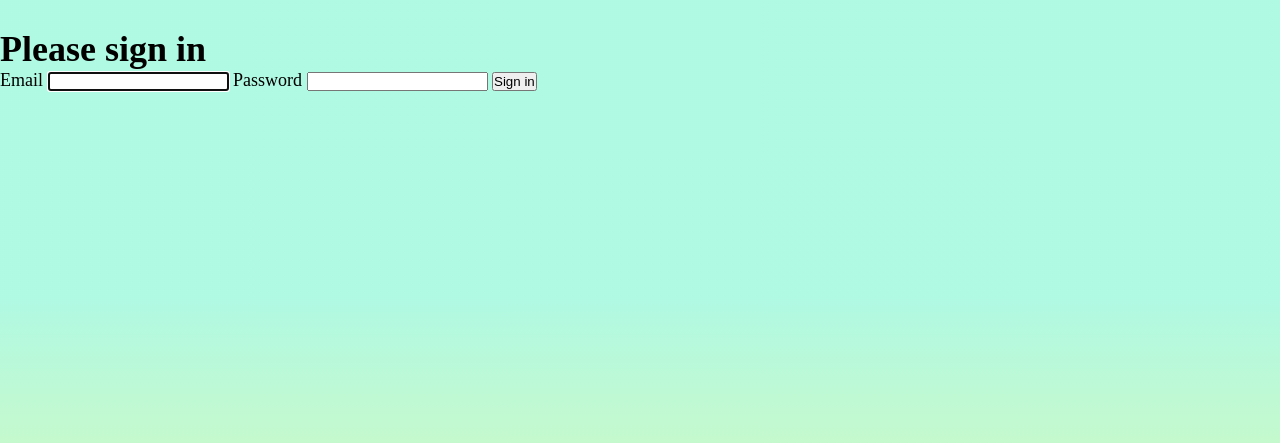
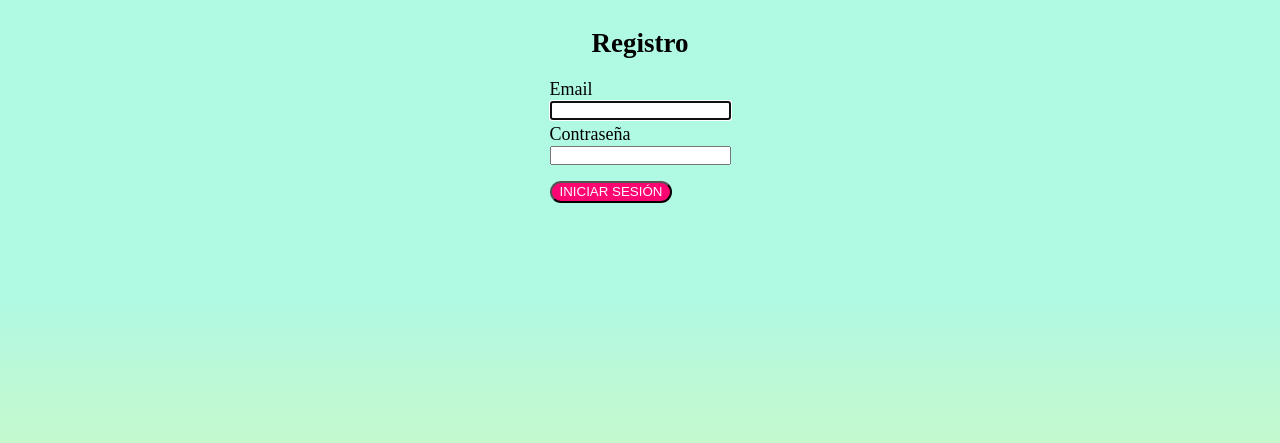
Before and after one commit to miguel-hv/php-bootcamp-final-project, a Symfony app: template templates/security/login.html.twig in a window 1280 px wide. Shown: the part 103-546 px from the top of the page. Run offline with Twig, Linux system fonts and the light colour scheme; the template is opened without the code that fills it, so the values that code supplies are empty; some libraries are stand-ins or nearby versions; some web fonts are replaced.

Commit message:
FEAT: styles loginPage

```diff
--- a/public/styles/main.css
+++ b/public/styles/main.css
@@ -113,6 +113,7 @@ html {
 }
 
 .c-form input {
+    display: block;
     margin-bottom: 4px;
 }
 .c-form textarea {
--- a/public/styles/profile.css
+++ b/public/styles/profile.css
@@ -82,6 +82,7 @@
 
 .c-card-user__info {
     padding: 20px;
+    flex: 1 0 0;
 }
 
 .b-image-texted{
@@ -95,7 +96,7 @@
 .b-image-texted__text {
     position: absolute;
     bottom: 3px;
-    /*right: 20px;*/
+    width: 100%;
     background-color: rgba(25, 25, 25, 0.7);
     color: white;
     text-align: left;
--- a/templates/Profile/profile.html.twig
+++ b/templates/Profile/profile.html.twig
@@ -16,8 +16,8 @@
             <img class="c-card-user__image" src="{{ app.user.avatar }}" alt="user-nombre">
         </div>
         <div class="c-card-user__info">
-            {{ app.user.username }}
-            {{ app.user.email }}
+            <h1 class="title b-text--left"> {{ app.user.username | capitalize }} </h1>
+            <p class="b-text--right"> {{ app.user.email }} </p>
         </div>
 
     </div>
@@ -40,7 +40,7 @@
                     </div>
                 </div>
                 <div>
-                    <p>{{ item.codUser.username }}</p>
+                    <p>{{ item.codUser.username | capitalize }}</p>
                     {% if item.codUser.username == app.user.username %}
                         <p class="b-text--right">
                             <a class="link" href="">Borrar</a>
--- a/templates/security/login.html.twig
+++ b/templates/security/login.html.twig
@@ -1,21 +1,22 @@
 {% extends 'base.html.twig' %}
 
 {% block body %}
+<div class="c-form">
     <form method="post">
-    {% if error %}
-        <div class="alert alert-danger">{{ error.messageKey|trans(error.messageData, 'security') }}</div>
-    {% endif %}
+{#        {% if error %}#}
+{#            <div class="alert alert-danger">{{ error.messageKey|trans(error.messageData, 'security') }}</div>#}
+{#        {% endif %}#}
 
         {% if app.user %}
             <div class="mb-3">
-            You are logged in as {{ app.user.username }}, <a href="{{ path('app_logout') }}">Logout</a>
+                Estás registrado como {{ app.user.username }}, <a href="{{ path('app_logout') }}">Cerrar sesión</a>
             </div>
         {% endif %}
 
-    <h1 class="h3 mb-3 font-weight-normal">Please sign in</h1>
+        <h2 class="title title--form">Registro</h2>
         <label for="inputEmail">Email</label>
         <input type="email" value="{{ last_username }}" name="email" id="inputEmail" class="form-control" autocomplete="email" required autofocus>
-    <label for="inputPassword">Password</label>
+        <label for="inputPassword">Contraseña</label>
         <input type="password" name="password" id="inputPassword" class="form-control" autocomplete="current-password" required>
 
         <input type="hidden" name="_csrf_token"
@@ -33,8 +34,9 @@
             </div>
         #}
 
-    <button class="btn btn-lg btn-primary" type="submit">
-        Sign in
+        <button class="button" type="submit">
+            Iniciar sesión
         </button>
     </form>
+</div>
 {% endblock %}
```
Lines whose indentation alone changed are shown as unchanged.
